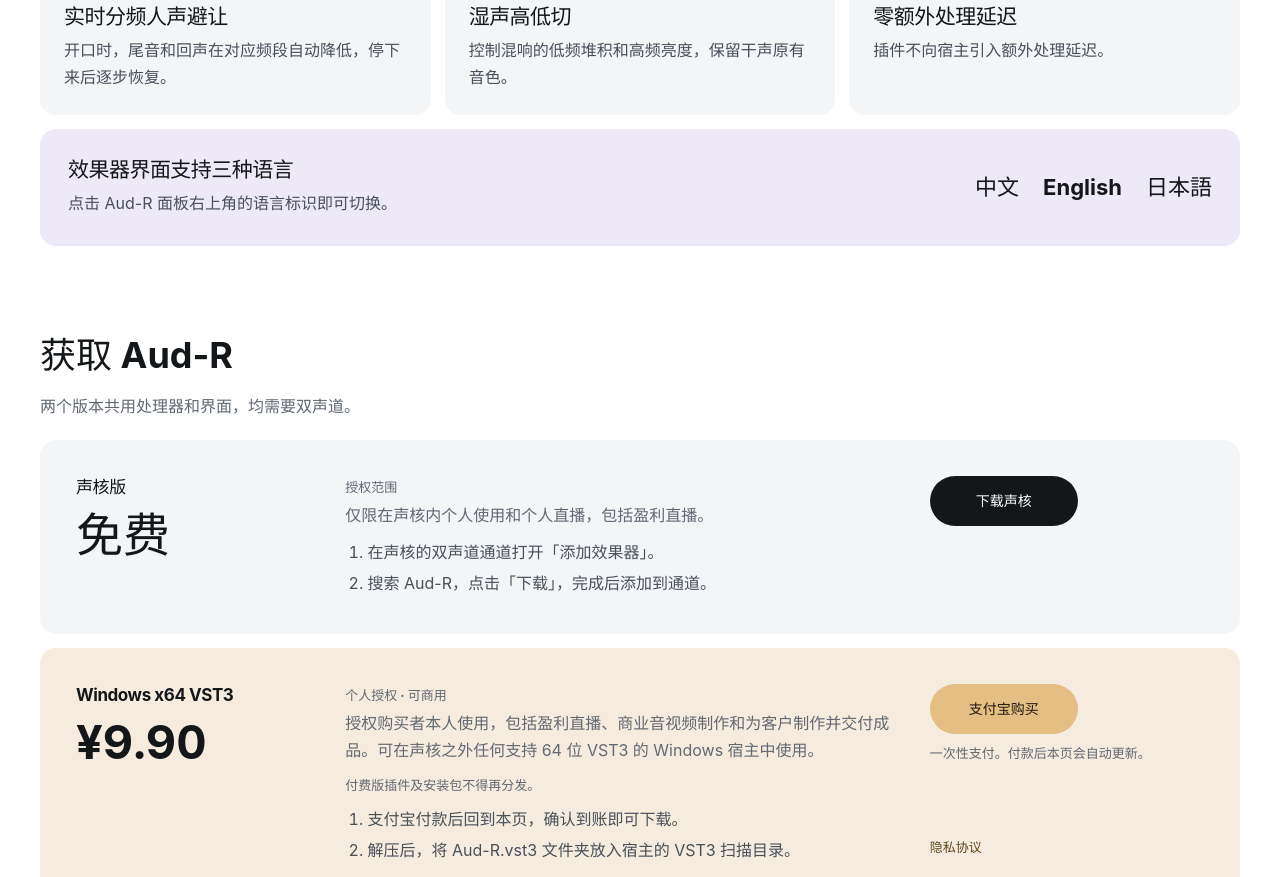
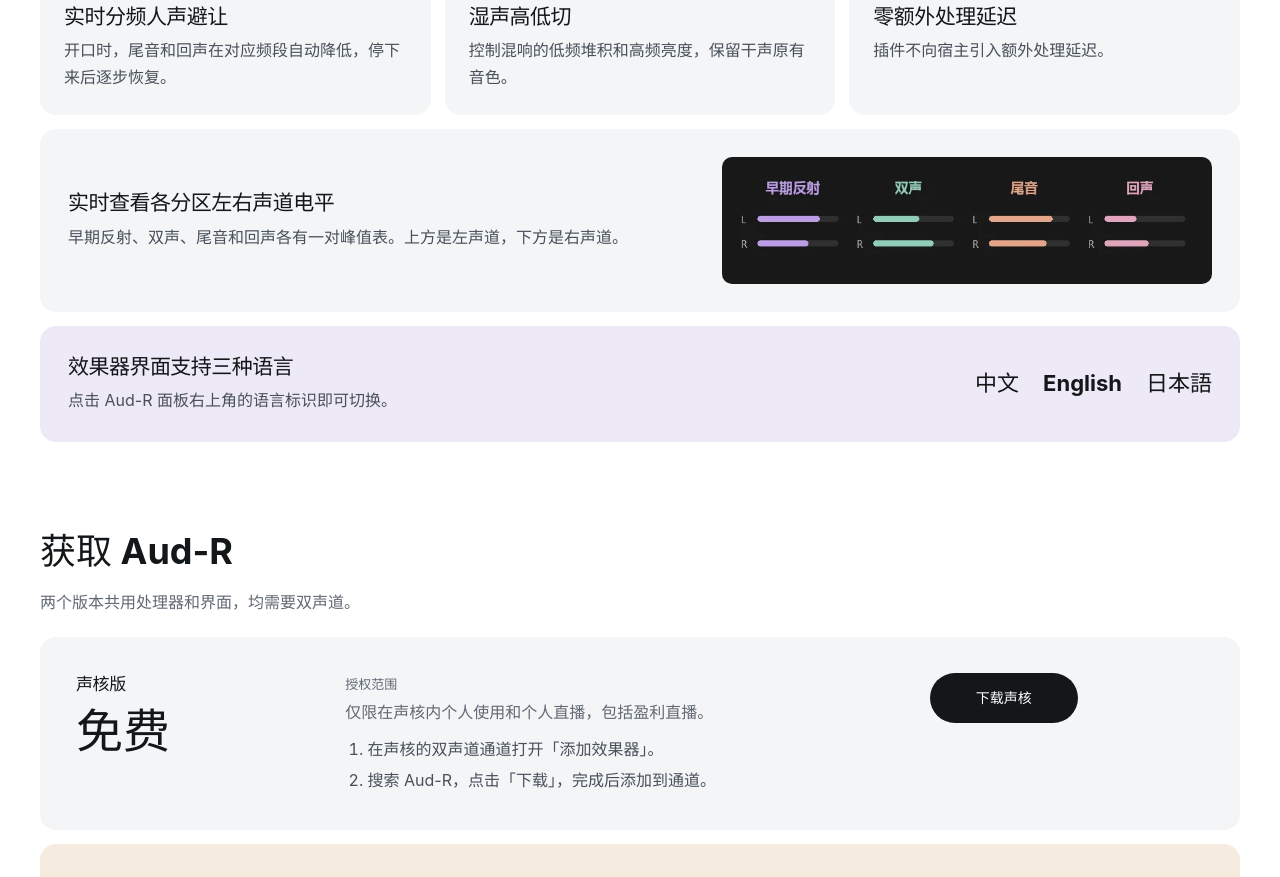
Before and after one commit to itorr/audcore-document, a plain HTML site: page website/dist/aud-r/index.html in a window 1280 px wide. Shown: the part 1580-2457 px from the top of the page. Drawn offline with Linux system fonts and the light colour scheme.

Commit message:
doc: 补充 Aud-R 分区声道电平说明

```diff
--- a/website/dist/assets/aud-r.css
+++ b/website/dist/assets/aud-r.css
@@ -30,8 +30,12 @@
 .aud-r-layers .aud-r-feature:nth-child(3) { background:#faece3; }
 .aud-r-layers .aud-r-feature:nth-child(4) { background:#f6e8ee; }
 .aud-r-details { grid-template-columns:repeat(3,minmax(0,1fr)); margin-top:14px; }
-.aud-r-languages { display:flex; justify-content:space-between; align-items:center; flex-wrap:wrap; gap:12px 24px; margin-top:14px; padding:clamp(16px,3vw,28px); border-radius:16px; background:#eee9f6; }
-.aud-r-languages p { margin:0; color:#48505a; }
+.aud-r-panel-feature { display:flex; justify-content:space-between; align-items:center; flex-wrap:wrap; gap:12px 24px; margin-top:14px; padding:clamp(16px,3vw,28px); border-radius:16px; }
+.aud-r-panel-feature p { margin:0; color:#48505a; }
+.aud-r-meters { background:var(--surface); }
+.aud-r-meters > div { flex:1 1 280px; }
+.aud-r-meters img { display:block; width:min(100%,490px); height:auto; border-radius:10px; }
+.aud-r-languages { background:#eee9f6; }
 .aud-r-languages ul { display:flex; flex-wrap:wrap; align-items:center; gap:8px 24px; margin:0; padding:0; list-style:none; font-weight:700; font-size:clamp(16px,2.2vw,22px); }
 .aud-r-editions-summary { margin:0 0 20px; color:var(--muted); }
 .aud-r-editions article { display:grid; grid-template-columns:minmax(9.5rem,.85fr) minmax(0,2fr) minmax(13rem,1fr); align-items:start; gap:clamp(20px,3vw,36px); padding:clamp(20px,3vw,36px); border-radius:16px; background:var(--surface); scroll-margin-top:20px; }
--- a/website/dist/aud-r/index.html
+++ b/website/dist/aud-r/index.html
@@ -70,7 +70,14 @@
           <div><h3>零额外处理延迟</h3><p>插件不向宿主引入额外处理延迟。</p></div>
         </article>
       </div>
-      <section class="aud-r-languages" aria-labelledby="languages-title">
+      <section class="aud-r-panel-feature aud-r-meters" aria-labelledby="meters-title">
+        <div>
+          <h3 id="meters-title">实时查看各分区左右声道电平</h3>
+          <p>早期反射、双声、尾音和回声各有一对峰值表。上方是左声道，下方是右声道。</p>
+        </div>
+        <img src="/assets/aud-r-stereo-meters.webp" width="720" height="186" loading="lazy" alt="四个分区的左右声道峰值表示意">
+      </section>
+      <section class="aud-r-panel-feature aud-r-languages" aria-labelledby="languages-title">
         <div>
           <h3 id="languages-title">效果器界面支持三种语言</h3>
           <p>点击 Aud-R 面板右上角的语言标识即可切换。</p>
```
Also changed, not shown: website/dist/assets/aud-r-stereo-meters.webp (added).
